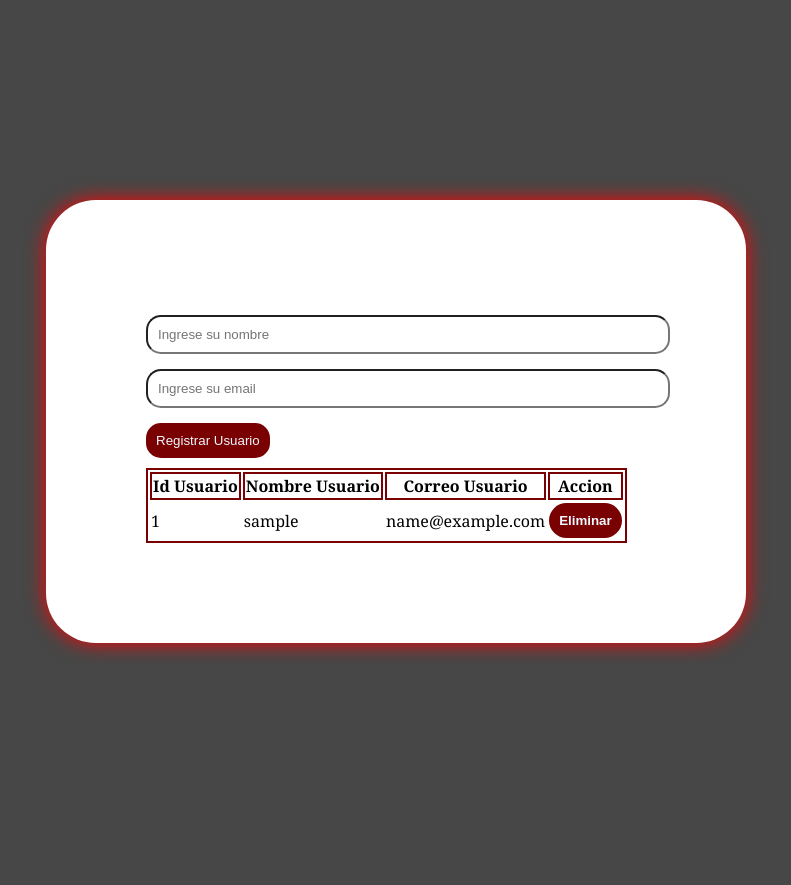
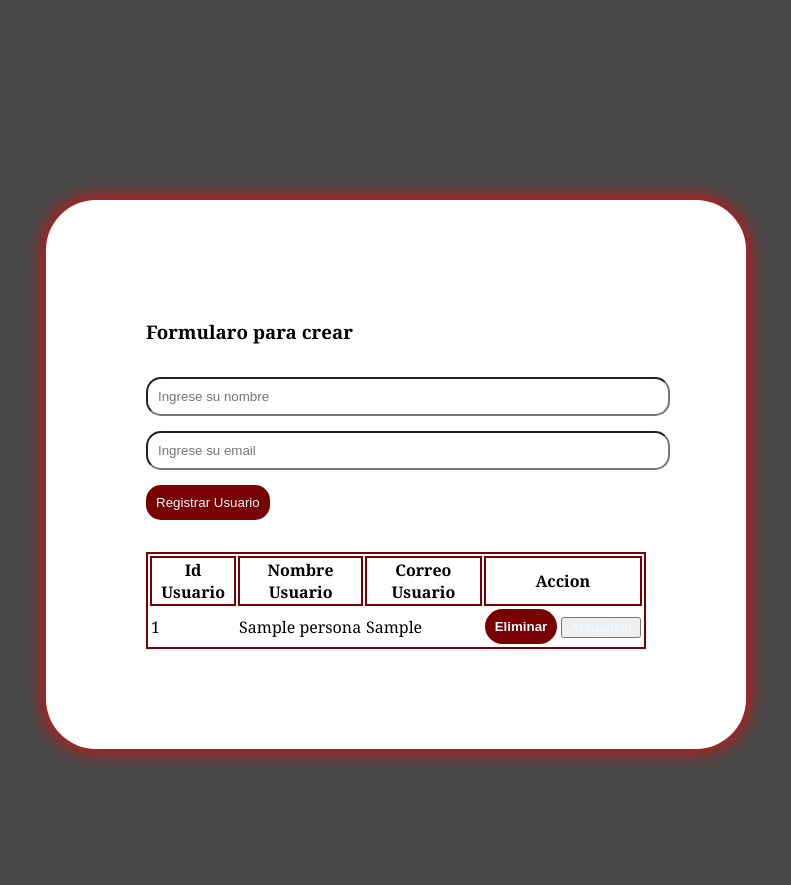
Before and after one commit to alejandro314/CRUD, a Python web app: template templates/registro.html in a window 1280 px wide. Shown: the top 885 px of the page, without its empty margins (244-1035 px from the left). Before the commit the page ends 657 px from the top, so only its background shows below. Run offline with Jinja, Linux system fonts and the light colour scheme; the template is opened without the code that fills it: most values are stand-ins (such as "Sample title", 1, 10 or a date in 2020).

Commit message:
CRUD 22/05/2025

```diff
--- a/templates/registro.html
+++ b/templates/registro.html
@@ -9,28 +9,33 @@
 <body>
     <div class="section">
         <form method="post">
-            <input type="texto" name="nombre"  placeholder="Ingrese su nombre" required>
-
-            <input type="email" name="email"  placeholder="Ingrese su email" required>
-            <button class="button_enviar" type="submit">Registrar Usuario </button>
-
+            <h3>Formularo para crear</h3>
+            <input type="texto" name="nombre" id=""placeholder="Ingrese su nombre" required>
+            <input type="email" name="correo" id=""placeholder="Ingrese su email" required>
+            <button class="button_enviar" type="submit">Registrar Usuario </button><br> <br>
         </form>
-          <table>
-            <tr> <th> Id Usuario </th> <th> Nombre Usuario </th> <th> Correo Usuario </th> <th> Accion </th> </tr>
-            {%  for persona in usuarios %}
+        <table>
             <tr>
-                <td> {{ persona.id }}            </td>
-                <td> {{ persona.username }}      </td>
-                <td> {{ persona.email }}         </td>
-                <td> <button class="boton_borrar"> <a href="/?borrar={{ persona.id}}">Eliminar</a> </button> </td>
-
-
+                 <th> Id Usuario </th><th> Nombre Usuario </th><th> Correo Usuario </th> <th colspan="2"> Accion </th>
+                {%  for persona in usuarios %}
+                     <tr>
+                        <td> {{ persona.id}}            </td>
+                        <td> {{ persona.nombre_usuario}}      </td>
+                        <td> {{ persona.correo_usuario}}         </td>
+                        <td>
+                           <button class="boton_borrar">
+                               <a href="/?borrar={{ persona.id}}">Eliminar</a>
+                           </button>
+                       </td>
+                       <td>
+                           <button class="boton actualizar">
+                               <a href="/update/{{persona.id}}">Actualizar</a>
+                           </button>
+                       </td>
+                   </tr>
+                {%  endfor  %}
             </tr>
-
-            {%  endfor  %}
-        </tr>
-          </table>
-
+        </table>
     </div>
 
 </body>
```
Also changed, not shown: main.py (+6 -5 lines), templates/editar.html (+6 -5 lines).
